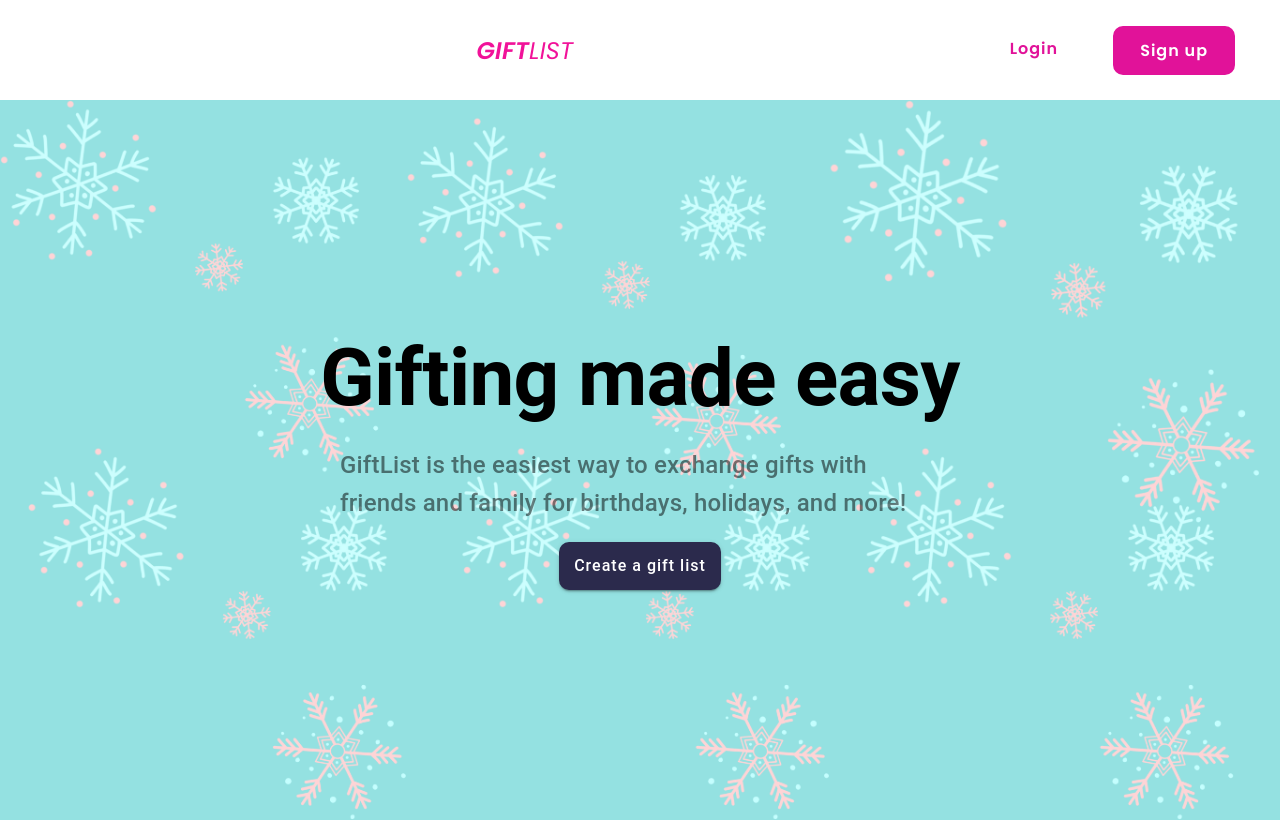
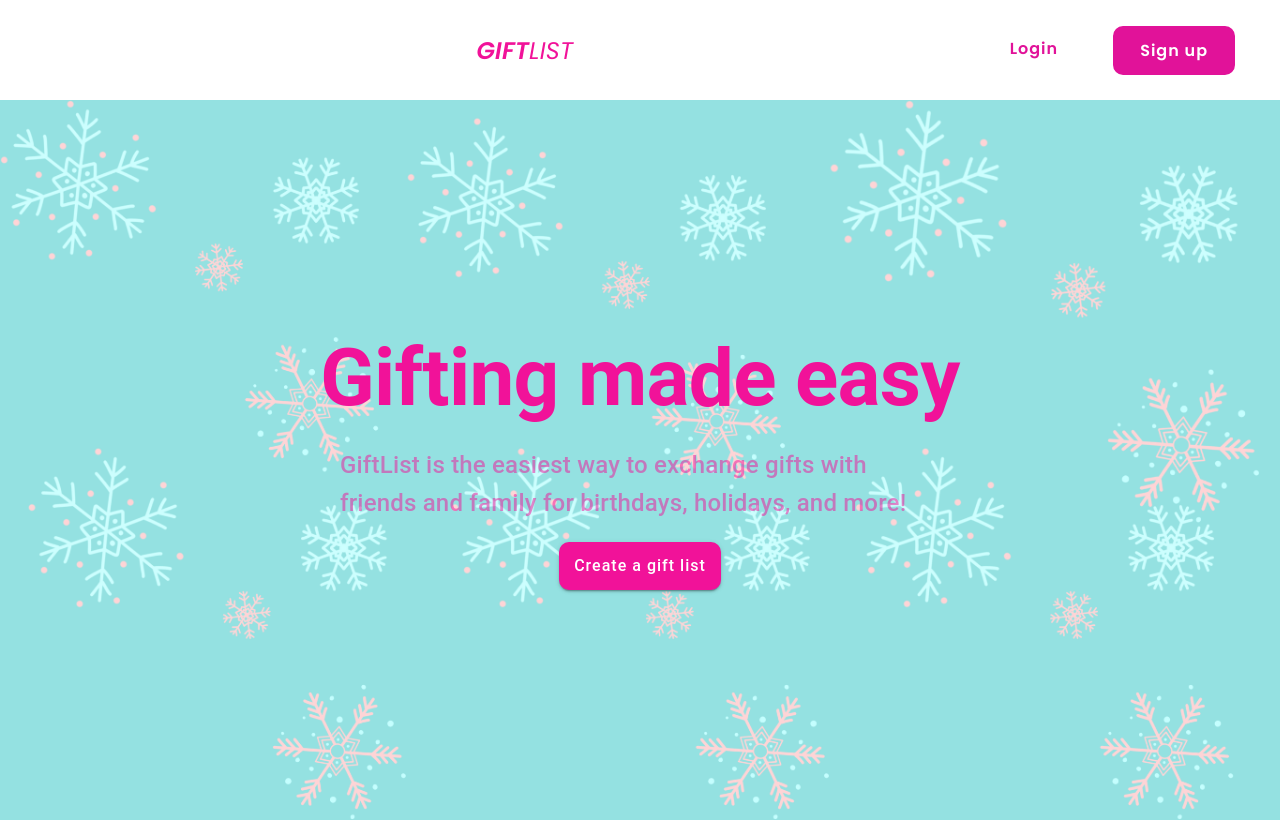
Before and after one commit to FatimaMary/giftlist, a React (Create React App) app in the folder client/: page / in a window 1280 px wide. Built offline with nearby package versions, Linux system fonts and the light colour scheme; the HTML template or start-up script is replaced by a standard one.

Commit message:
Update index.jsx

```diff
--- a/client/src/scenes/welcomepage/index.jsx
+++ b/client/src/scenes/welcomepage/index.jsx
@@ -30,7 +30,8 @@ function WelcomePage() {
                 variant='h2'
                 sx={{
                     fontWeight:'bold',
-                    fontSize: '5rem'
+                    fontSize: '5rem',
+                    color: '#F11299',
                 }}
             >
                 Gifting made easy
@@ -40,7 +41,8 @@ function WelcomePage() {
                 sx={{
                     fontSize: '1.5rem',
                     width: '600px',
-                    opacity: '0.5'
+                    opacity: '0.5',
+                    color: '#F11299',
                 }}
             >
                 GiftList is the easiest way to exchange gifts with friends and family for birthdays, holidays, and more!
@@ -49,12 +51,18 @@ function WelcomePage() {
                 variant='contained'
                 onClick={handleClick}
                 sx={{
-                    background: '#2B2A4C',
+                    background: '#F11299',
                     padding: '10px 15px',
                     borderRadius: '10px',
                     textTransform: 'inherit',
                     fontSize: '1rem',
                     letterSpacing: '1px',
+                    color: '#FFF',
+                    '&:hover': {
+                        background: '#fff',
+                        color: '#F11299',
+                        border: '1px solid #F11299'
+                    }
                 }}
             >
                 Create a gift list
```
